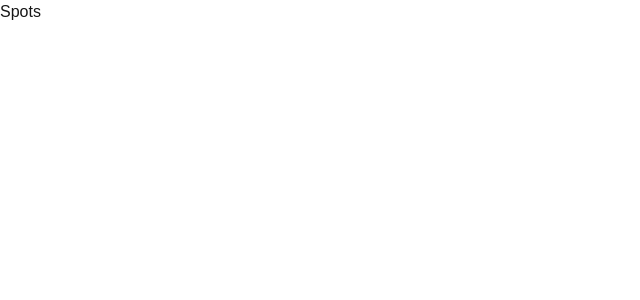
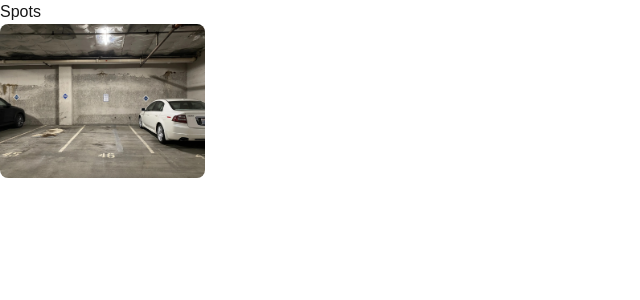
Before and after one commit to JoeS51/Dubhacks24, a Next.js app in the folder my-app/: page /spots in a window 1280 px wide. Shown: the top 300 px of the page, without its empty margins (0-640 px from the left). Built offline with nearby package versions, Linux system fonts and the light colour scheme.

Commit message:
shitty gallery

```diff
--- /dev/null
+++ b/my-app/src/app/spots/Gallery.module.css
@@ -0,0 +1,21 @@
+.gallery {
+    display: grid;
+    grid-template-columns: repeat(auto-fill, minmax(200px, 1fr));
+    gap: 10px;
+  }
+
+  .galleryItem {
+    overflow: hidden;
+    border-radius: 8px;
+  }
+
+  .image {
+    width: 100%;
+    height: auto;
+    display: block;
+    transition: transform 0.2s; /* Smooth scaling effect */
+  }
+
+  .image:hover {
+    transform: scale(1.05); /* Scale up on hover */
+  }
--- a/my-app/src/app/spots/page.js
+++ b/my-app/src/app/spots/page.js
@@ -1,7 +1,33 @@
 import React from 'react';
+import styles from './Gallery.module.css'; // Import CSS module for styling
+import Image from 'next/image'
+import parkingSpot1 from '../Images/parkingspot.jpg'
 
 const Page = () => {
-  return <p>Spots</p>;
+  const images = [
+    parkingSpot1
+    // Add more images as needed
+  ];
+
+  return (
+    <div>
+      <h1>Spots</h1>
+      <div className={styles.gallery}>
+        {images.map((image, index) => (
+          <div key={index} className={styles.galleryItem}>
+            <Image
+              src={image}
+              alt={`Gallery Image ${index + 1}`}
+              className={styles.image}
+              layout="responsive"  // Ensures responsive behavior
+              width={200}          // Replace with your desired width
+              height={150}         // Replace with your desired height
+            />
+          </div>
+        ))}
+      </div>
+    </div>
+  );
 };
 
 export default Page;
```
